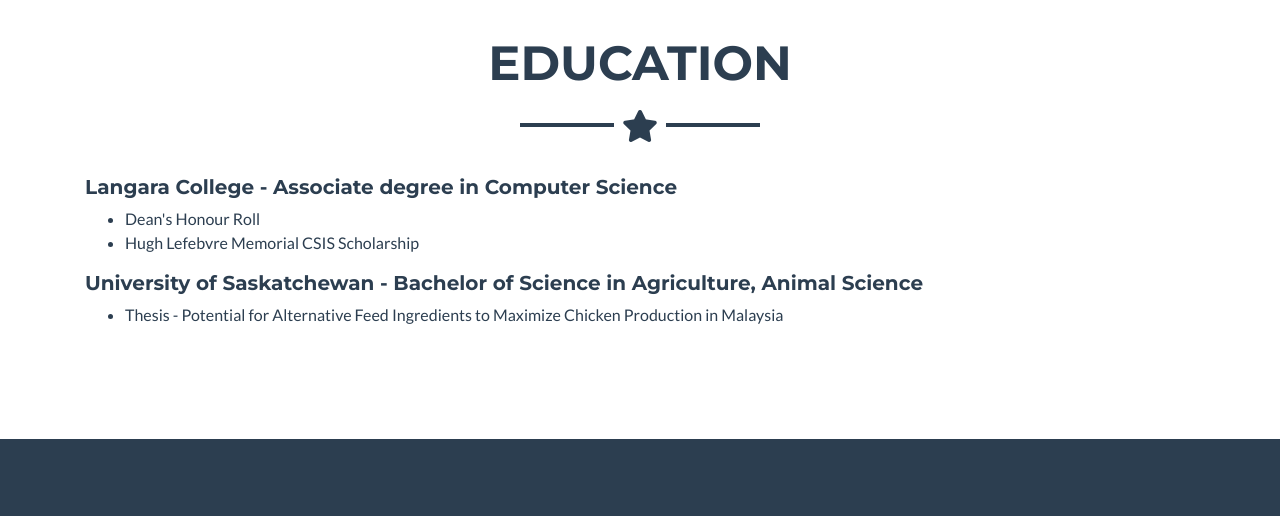
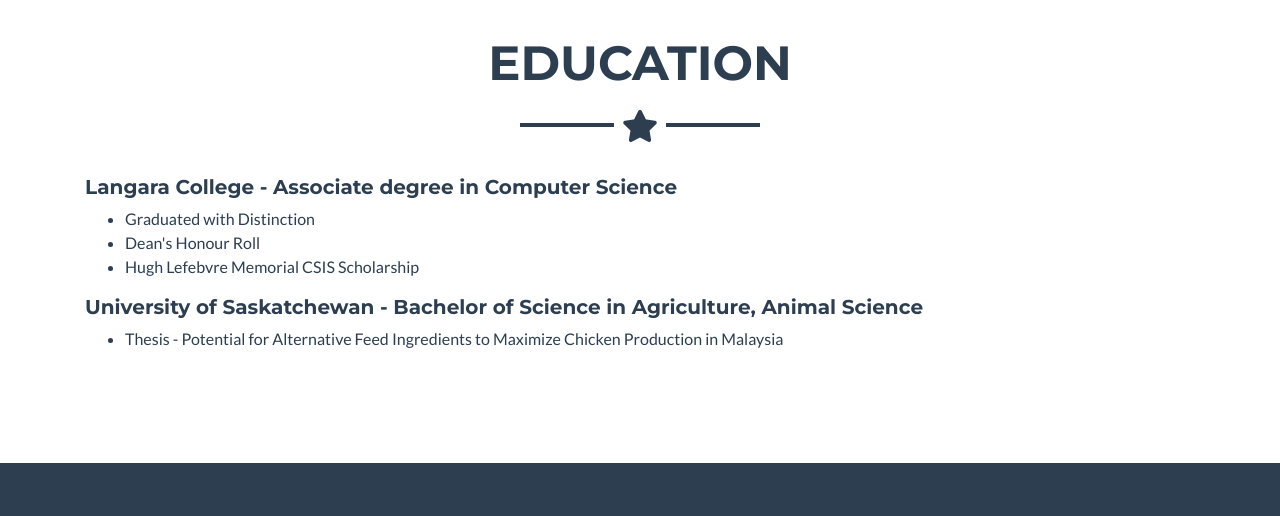
Before and after one commit to rolindrkn/portfolio-website, a plain HTML site: page index.html in a window 1280 px wide. Shown: the part 3692-4208 px from the top of the page. Drawn offline with Linux system fonts and the light colour scheme.

Commit message:
Update index.html

```diff
--- a/index.html
+++ b/index.html
@@ -239,6 +239,7 @@
 
         <h5 class="text-secondary">Langara College - Associate degree in Computer Science</h5>
         <ul>
+          <li class="text-secondary">Graduated with Distinction</li>
           <li class="text-secondary">Dean's Honour Roll</li>
           <li class="text-secondary">Hugh Lefebvre Memorial CSIS Scholarship</li>
         </ul>
```
